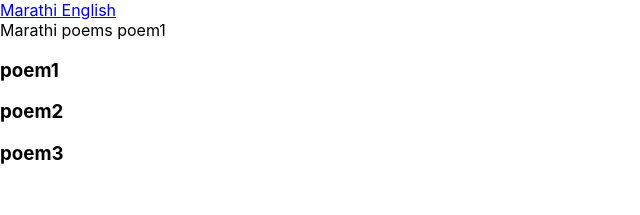
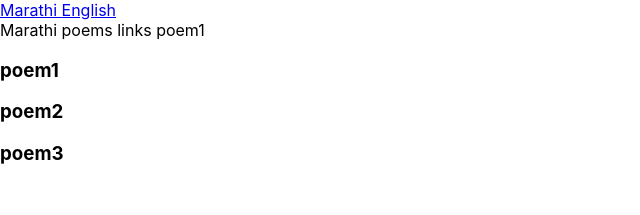
Before and after one commit to cshashank/rContentManager, a React (Create React App) app: page /marathi in a window 1280 px wide. Shown: the top 215 px of the page, without its empty margins (0-640 px from the left). Built offline with nearby package versions, Linux system fonts and the light colour scheme.

Commit message:
testin push user

```diff
--- a/src/components/MarathiPoems.js
+++ b/src/components/MarathiPoems.js
@@ -24,7 +24,7 @@ export default function MarathiPoems() {
 
     return (
         <div>
-            Marathi poems {items[0].name}
+            Marathi poems links {items[0].name}
             {items.map((item,index) => (
                 <div key={index}>
                     <h3>{item.name} </h3>
```
